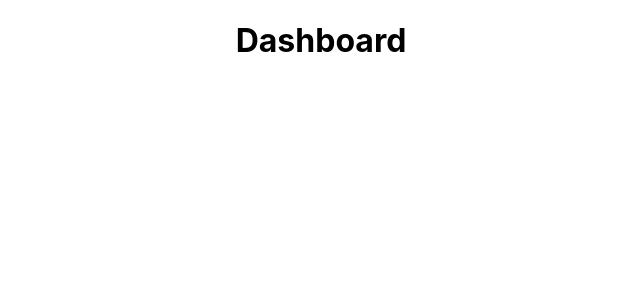
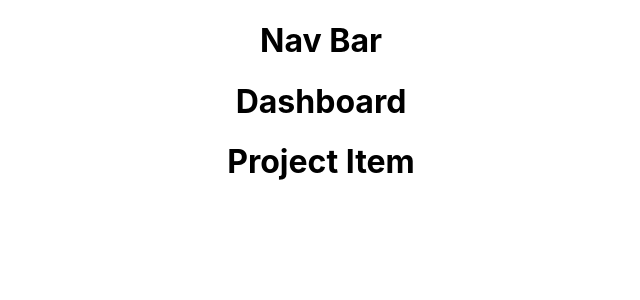
Before and after one commit to dvul95/PPMTool, a React (Create React App) app in the folder ppmtool-react/: page / in a window 1280 px wide. Shown: the top 300 px of the page, without its empty margins (319-959 px from the left). Built offline with nearby package versions, Linux system fonts and the light colour scheme.

Commit message:
added new components

```diff
--- a/ppmtool-react/src/App.js
+++ b/ppmtool-react/src/App.js
@@ -2,10 +2,12 @@
 //import logo from "./logo.svg";
 import "./App.css";
 import Dashboard from "./components/Dashboard";
+import Header from "./components/Layout/Header";
 
 function App() {
   return (
     <div className="App">
+      <Header />
       <Dashboard />
     </div>
   );
--- a/ppmtool-react/src/components/Dashboard.js
+++ b/ppmtool-react/src/components/Dashboard.js
@@ -1,8 +1,14 @@
 import React, { Component } from "react";
+import ProjectItem from "./Project/ProjectItem";
 
 class Dashboard extends Component {
   render() {
-    return <h1>Dashboard</h1>;
+    return (
+      <div>
+        <h1>Dashboard</h1>
+        <ProjectItem />
+      </div>
+    );
   }
 }
 export default Dashboard;
--- /dev/null
+++ b/ppmtool-react/src/components/Layout/Header.js
@@ -0,0 +1,12 @@
+import React, { Component } from "react";
+
+class Header extends Component {
+  render() {
+    return (
+      <div>
+        <h1>Nav Bar</h1>
+      </div>
+    );
+  }
+}
+export default Header;
--- /dev/null
+++ b/ppmtool-react/src/components/Project/ProjectItem.js
@@ -0,0 +1,8 @@
+import React, { Component } from "react";
+
+class ProjectItem extends Component {
+  render() {
+    return <h1>Project Item</h1>;
+  }
+}
+export default ProjectItem;
```
